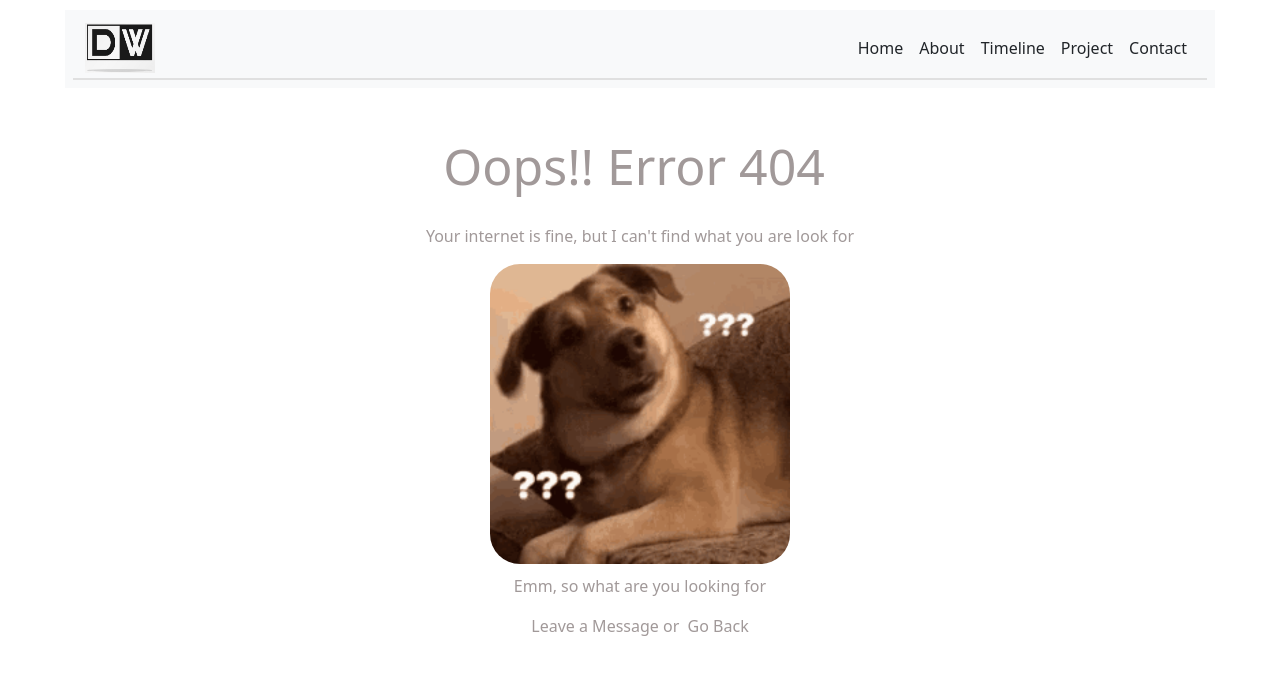
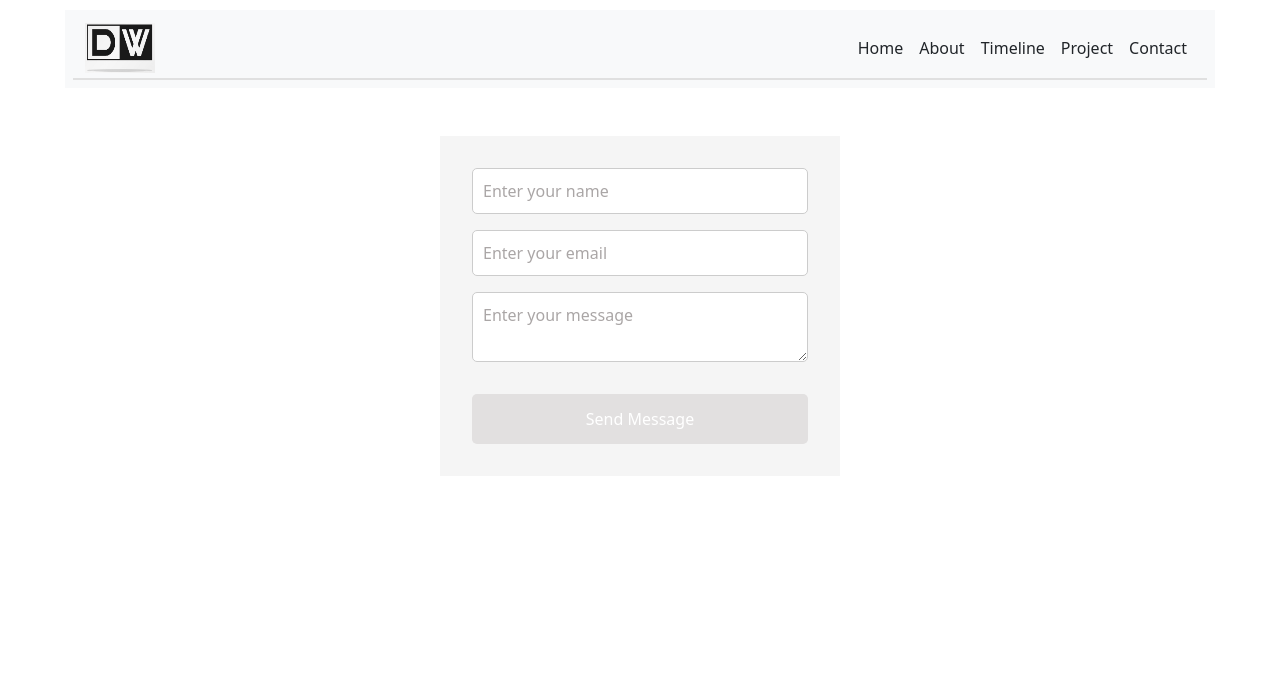
Before and after one commit to easXin/Personal-Portfolio, a React (Create React App) app: page /portfolio/contact in a window 1280 px wide. Before the commit this address had no page. Shown: the top 674 px of the page. Built offline with nearby package versions, Linux system fonts and the light colour scheme.

Commit message:
fix deployment issue

```diff
--- a/src/Site_Routing.jsx
+++ b/src/Site_Routing.jsx
@@ -16,13 +16,13 @@ export default function RoutingComponent() {
     <Router>
        <HeaderComponnet/>
        <Routes>
-            <Route path="/" element={<HomeComponent/>}/>
-            <Route path="/home" element={<HomeComponent/>}/>
-            <Route path="/about" element={<AboutComponent/>}/>
-            <Route path="/contact" element={<ContactComponent/>}/>
-            <Route path="/project" element={<ProjectComponent/>}/>
-            <Route path="/resume" element={<ResumeComponent/>}/>
-            <Route path="*" element={<ErrorComponent/>}></Route>
+            <Route path="/portfolio/" element={<HomeComponent/>}/>
+            <Route path="/portfolio/home" element={<HomeComponent/>}/>
+            <Route path="/portfolio/about" element={<AboutComponent/>}/>
+            <Route path="/portfolio/contact" element={<ContactComponent/>}/>
+            <Route path="/portfolio/project" element={<ProjectComponent/>}/>
+            <Route path="/portfolio/resume" element={<ResumeComponent/>}/>
+            <Route path="/portfolio/*" element={<ErrorComponent/>}></Route>
        </Routes>
        <FooterComponent/>
     </Router>
--- a/src/components/body/sections/contact/Contact.jsx
+++ b/src/components/body/sections/contact/Contact.jsx
@@ -27,7 +27,7 @@ export default function ContactComponent() {
           console.log(error.text);
         }
       );
-      navigate(`/`)
+      navigate(`/portfolio/`)
   };
 
   return (
--- a/src/components/body/sections/error/Error.jsx
+++ b/src/components/body/sections/error/Error.jsx
@@ -12,10 +12,10 @@ export default function ErrorComponent() {
               <p>Emm, so what are you looking for </p>
               <div>
               <span className="highlight-link">
-                <a href="/contact" className='underline-animation' >Leave a Message</a>
+                <a href="/portfolio/contact" className='underline-animation' >Leave a Message</a>
               </span> or &nbsp;
                 <span className="highlight-link">
-                  <a href="/" className='underline-animation' >Go Back</a>
+                  <a href="/portfolio/" className='underline-animation' >Go Back</a>
                 </span>
               </div>
         </div>
```
